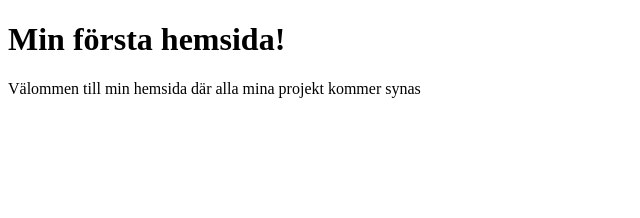
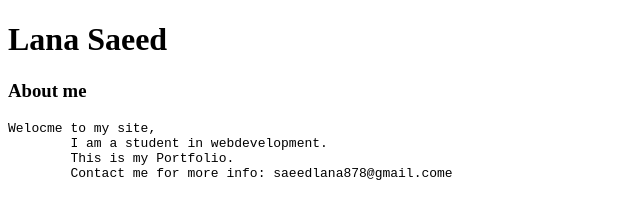
Before and after one commit to LanaSae069/LanaSae069.github.io, a plain HTML site: page index.html in a window 1280 px wide. Shown: the whole page, without its empty margins (0-640 px from the left). Drawn offline with Linux system fonts and the light colour scheme.

Commit message:
Update index.html

```diff
--- a/index.html
+++ b/index.html
@@ -7,7 +7,12 @@
     <title>Lana Saeed</title>
 </head>
 <body>
-    <h1>Min första hemsida!</h1>
-    <p>Välommen till min hemsida där alla mina projekt kommer synas</p>
+    <h1>Lana Saeed</h1>
+    <h3>About me</h3>
+    <pre>Welocme to my site,
+        I am a student in webdevelopment.
+        This is my Portfolio.
+        Contact me for more info: saeedlana878@gmail.come
+    </pre>
 </body>
 </html>
```
